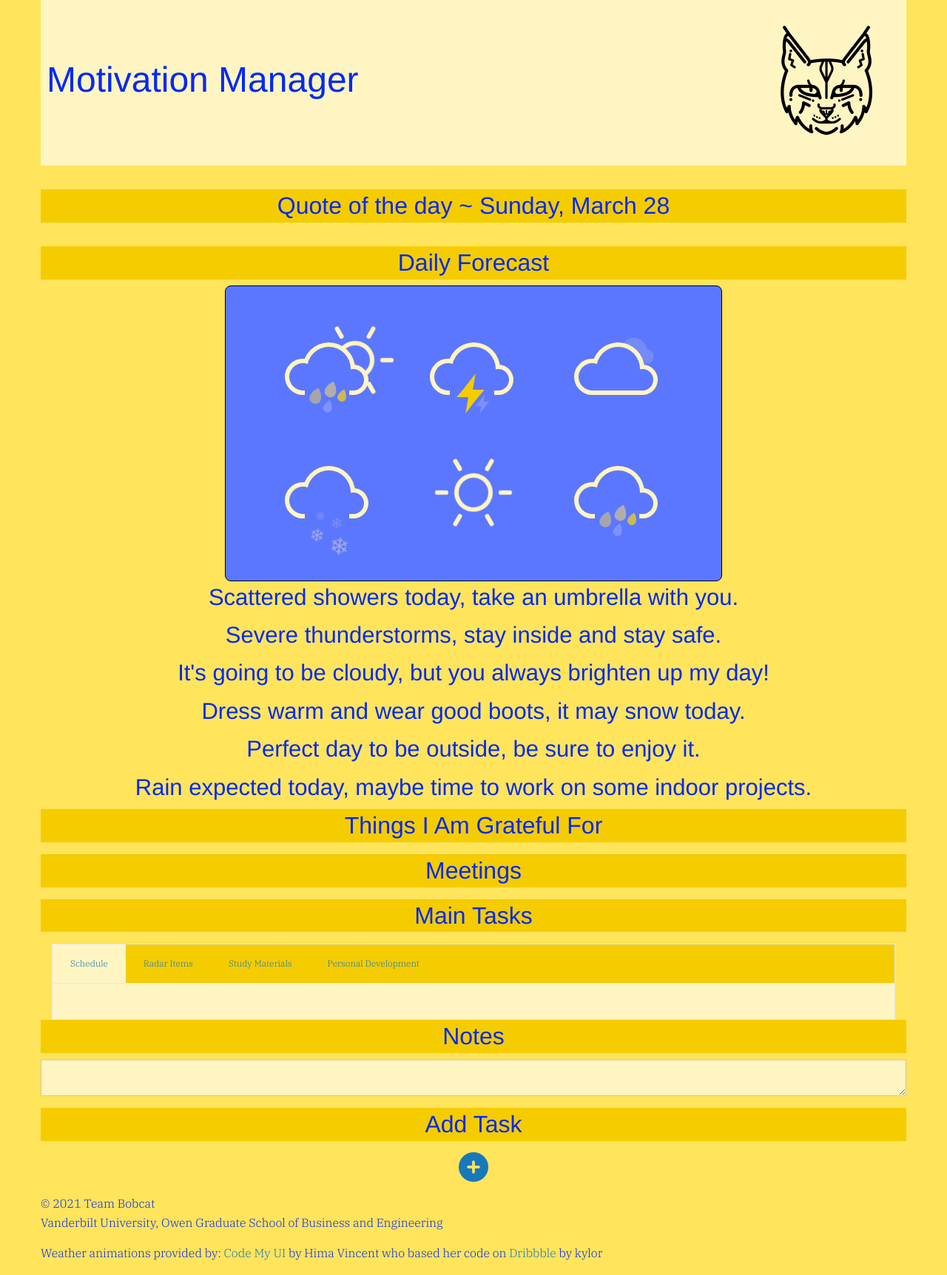
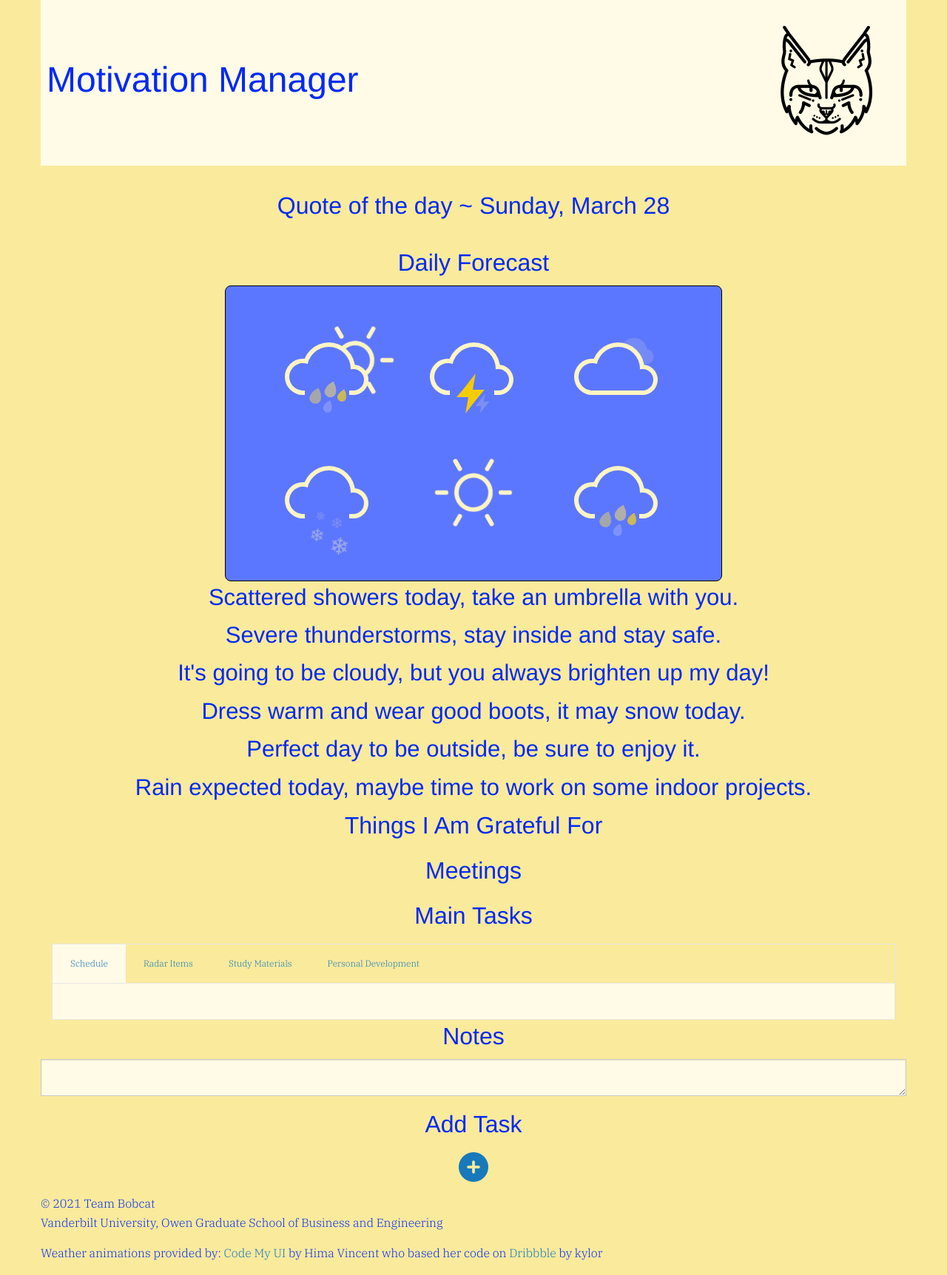
Before and after one commit to JohnBanas/motivation-manager, a plain HTML site: page index.html in a window 1280 px wide. Shown: the whole page at 74% size. Drawn offline with nearby package versions, Linux system fonts and the light colour scheme; no server answers; a web font is replaced by a local one.

Commit message:
color alterations

```diff
--- a/assets/css/style.css
+++ b/assets/css/style.css
@@ -2,20 +2,20 @@
 
 /** header start **/
 header #navMenu {
-  background-color: #fff5c2;
+  background-color: #fffbe6;
 }
 header #dropDownItems {
-  background-color: #fff5c2;
+  background-color: #fffbe6;
 }
 header img {
-  color: #ffe45c;
+  color: #faea9c;
   max-width: 100%;
   height: auto;
 }
 header #listHeadingDaily > a,
 header #listHeadingWeekly > a,
 header #listHeadingMonthly > a {
-  background-color: #f5cc00;
+  background-color: #faea9c;
 }
 
 /** header end **/
@@ -25,11 +25,11 @@ header #listHeadingMonthly > a {
 body {
   font: 100%;
   font-family: "IBM Plex Serif", serif;
-  background-color: #ffe45c;
+  background-color: #faea9c;
   color: #0029f5;
 }
 body a:hover {
-  background-color: #fff5c2;
+  background-color: #fffbe6;
 }
 /** body end **/
 
@@ -47,7 +47,7 @@ body a:hover {
 #addMyTask {
   text-align: center;
   font-size: 2rem;
-  background-color: #f5cc00;
+  background-color: #faea9c;
   color: #0029f5;
   font-weight: 500;
 }
@@ -70,7 +70,7 @@ body a:hover {
 
 /** tabs for schedule section **/
 #panel1, #panel2, #panel3, #panel4 {
-  background-color: #fff5c2;
+  background-color: #fffbe6;
   color: #5c77ff;
 }
 #menuTitle {
@@ -78,16 +78,16 @@ body a:hover {
 }
 
 #subMenuContainer, #subMenuDaily, #subMenuWeekly, #subMenuMonthly, #example-tabs {
-  background-color: #f5cc00;
+  background-color: #faea9c;
 }
 
 .tabs-title > a[aria-selected=true] {
-  background-color: #fff5c2;
+  background-color: #fffbe6;
   border: none;
 }
 
 .tabs-title > a:hover {
-  background-color: #fff5c2;
+  background-color: #fffbe6;
 }
 
 
@@ -103,22 +103,22 @@ body a:hover {
 
 
 textarea {
-  background-color: #fff5c2;
+  background-color: #fffbe6;
 }
 
 #taskModal {
-  background-color: #ffe45c;
+  background-color: #faea9c;
 }
 
 #taskModal > textarea {
   margin-top: 2rem;
-  background-color: #fff5c2;
+  background-color: #fffbe6;
 }
 
 #btnListOne > .modalButton, #btnListTwo > .modalButton {
   font-size: 2rem;
   background-color: #5c77ff;
-  border-color: #f5cc00;
+  border-color: #faea9c;
   padding: 0.5rem;
   margin: 0.5rem;
   border-radius: 0.5rem;
@@ -128,7 +128,7 @@ textarea {
 #taskModal > #saveTasksBtn {
   font-size: 1.5rem;
   background-color: #5c77ff;
-  border-color: #f5cc00;
+  border-color: #faea9c;
   padding: 1rem;
   margin-top: 2rem;
   border-radius: 0.5rem;
```
